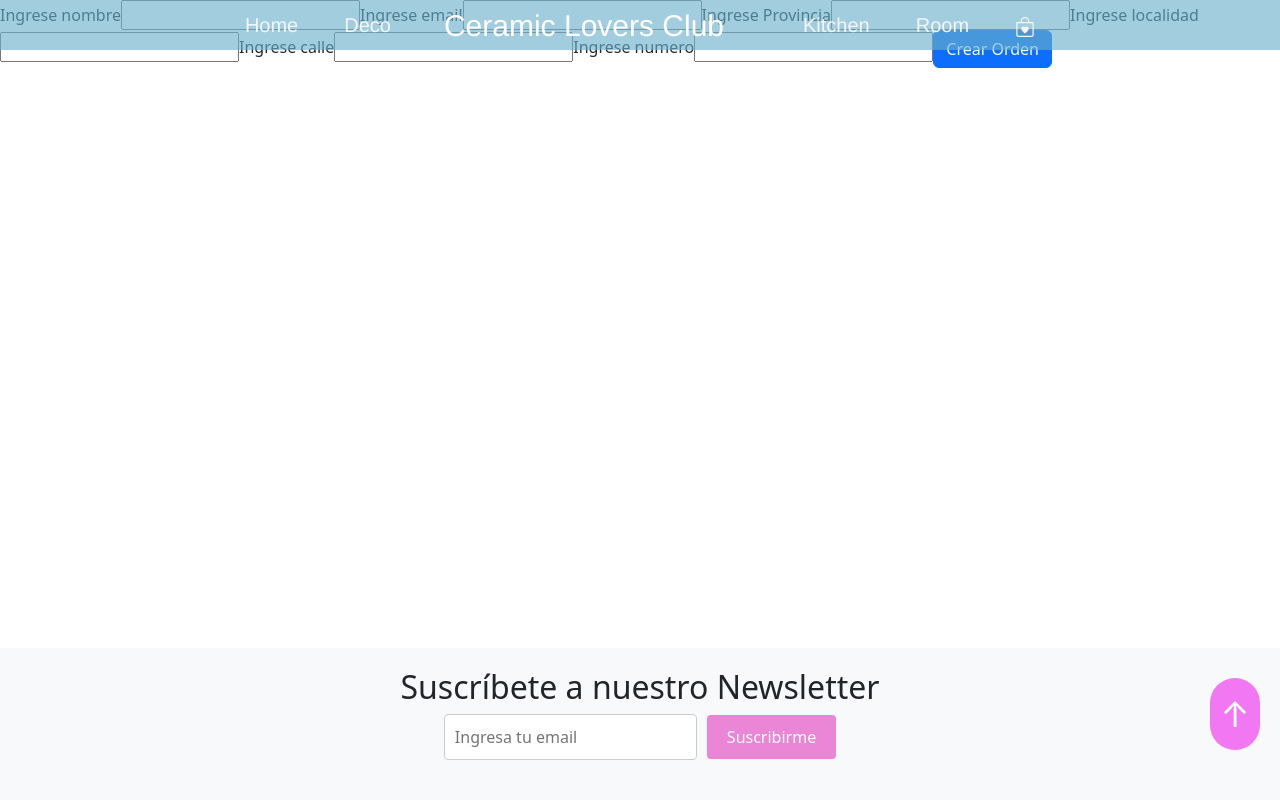
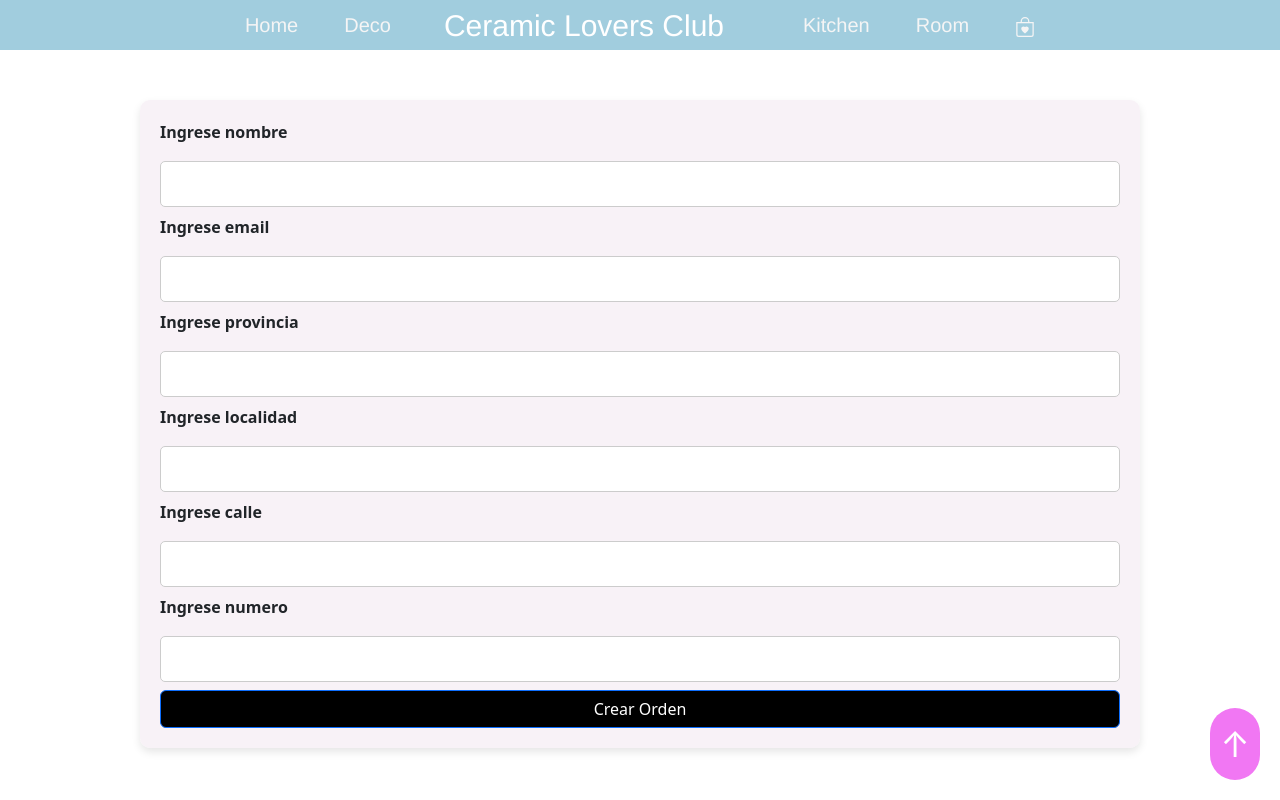
Before and after one commit to Paula-Osella/Tienda-amantes-de-la-ceramica, a React (Create React App) app: page /cart in a window 1280 px wide. Shown: the top 800 px of the page. Built offline with nearby package versions, Linux system fonts and the light colour scheme.

Commit message:
se agregan estilos al formulario

```diff
--- a/src/App.css
+++ b/src/App.css
@@ -12,5 +12,6 @@ body, html {
 
 .main-content {
     flex: 1;
+    padding: 10px;
     padding-bottom: 80px;
 }
--- a/src/components/Cart/Cart.css
+++ b/src/components/Cart/Cart.css
@@ -0,0 +1,16 @@
+.cart-container {
+    padding: 20px;
+    margin-top: 20px;
+}
+
+.wrapper {
+    display: flex;
+    flex-direction: column;
+    min-height: 100vh;
+}
+
+.main-content {
+    flex: 1;
+    padding-bottom: 80px;
+margin: auto;
+}
--- a/src/components/Cart/Cart.jsx
+++ b/src/components/Cart/Cart.jsx
@@ -1,90 +1,76 @@
-import React from "react";
-import CartDetail from "./CartDetail";
-import { useState } from 'react';
+import React, { useState } from "react";
+import CartDetail from "./CartDetail"; // Asegúrate de que este componente esté implementado
 import Form from "../Form/Form";
+import { collection, getFirestore, addDoc } from "firebase/firestore";
 import "./Cart.css";
-import {collection, getFirestore, addDoc} from "firebase/firestore"
+
 const Cart = () => {
     const [buyer, setBuyer] = useState({
-        nombre: "",
-        email: "",
-        Provincia: "",
-        localidad: "",
-        calle: "",
-        numero: "",
-
-    })
-    const [error, setError] = useState({
         nombre: "",
         email: "",
         provincia: "",
         localidad: "",
         calle: "",
         numero: "",
+    });
 
-    })
+    const [error, setError] = useState({});
 
     const handleChange = (e) => {
         setBuyer({
             ...buyer,
-            [e.target.name]: e.target.value
-        })
-    }
+            [e.target.name]: e.target.value,
+        });
+    };
 
     const submit = (e) => {
-        e.preventDefault()
-        const localError = {}
-        if (!buyer.name) {
-            localError.name = "El nombre es obligatorio."
+        e.preventDefault();
+        const localError = {};
+
+        if (!buyer.nombre) {
+            localError.nombre = "El nombre es obligatorio.";
         }
         if (!buyer.email) {
-            localError.email = "El mail es obligatorio."
+            localError.email = "El email es obligatorio.";
         }
-
         if (!buyer.provincia) {
-            localError.provincia = "Colocar la provincia es obligatorio."
+            localError.provincia = "Colocar la provincia es obligatorio.";
         }
-
         if (!buyer.calle) {
-            localError.calle = "Colocar la provincia es obligatorio."
+            localError.calle = "Colocar la calle es obligatorio.";
         }
-
         if (!buyer.numero) {
-            localError.numero = "Colocar el numero de tu calle es obligatorio."
+            localError.numero = "Colocar el número de tu calle es obligatorio.";
         }
 
         if (Object.keys(localError).length === 0) {
-addToCart()
+            addToCart();
         } else {
-            setError(localError)
+            setError(localError);
         }
+    };
 
-    }
+    const addToCart = () => {
+        const db = getFirestore();
+        const orderCollection = collection(db, "orders");
+        const purchase = {
+            buyer,
+            items: [],
+            total: 200,
+            date: new Date(),
+        };
+        addDoc(orderCollection, purchase)
+            .then((res) => console.log(res.id))
+            .catch((err) => console.log(err));
+    };
 
+    return (
+        <div className="cart-container">
 
-const addToCart =()=>{
-const db=getFirestore()
-const orderCollection= collection(db,"orders")
-const purchase ={
-    buyer,
-    items: Cart,
-    total: 200,
-    date: new Date(),
-}
-addDoc(orderCollection,purchase)
-.then(res=> console.log(res.id))
-.catch (err=>console.log(err))
-}
-    return (
-        <div>
-            <Form handleChange={handleChange} submit={submit} formData={buyer}
-                error={error} />
-
+            <CartDetail />
+            <Form handleChange={handleChange} submit={submit} formData={buyer} error={error} />
         </div>
-
-
-
-    )
-}
+    );
+};
 
 export default Cart;
--- a/src/components/Footer/Footer.css
+++ b/src/components/Footer/Footer.css
@@ -1,12 +1,27 @@
 .footer {
     background-color: #f8f9fa;
     padding: 20px;
-    position: relative;
     text-align: center;
-    padding: 20px;
-    text-align: center;
-    position: relative;
     width: 100%;
+    margin-top: auto;
+}
+
+.footer-content {
+    margin-bottom: 20px;
+}
+
+.scroll-top {
+    position: fixed;
+    right: 20px;
+    bottom: 20px;
+    padding: 10px;
+    background-color: #f177f3;
+    color: white;
+    border: none;
+    border-radius: 150px;
+    width: 50px;
+    cursor: pointer;
+    font-size: 35px;
 }
 
 .footer-content {
@@ -39,19 +54,7 @@
     background-color: #701062;
 }
 
-.scroll-top {
-    position: absolute;
-    right: 20px;
-    bottom: 50px;
-    padding: 10px;
-    background-color: #f177f3;
-    color: white;
-    border: none;
-    border-radius: 150px;
-    width: 50px;
-    cursor: pointer;
-    font-size: 35px;
-}
+
 
 .scroll-top:hover {
     background-color: #aa2ac4;
--- a/src/components/Form/Form.css
+++ b/src/components/Form/Form.css
@@ -1,3 +1,44 @@
-.CuerpoForm{
-    margin-top: 250px;
+.form-card {
+    background-color: #f6eff5c8;
+    border-radius: 10px;
+    box-shadow: 0 4px 8px rgba(0, 0, 0, 0.1);
+    margin-top: 50px;
+    padding: 20px;
+    width: 1000px;
+
 }
+.cuerpo-form {
+    display: flex;
+    flex-direction: column;
+}
+
+
+.form-label {
+    font-weight: bold;
+    margin-bottom: 5px;
+    display: block;
+
+}
+
+
+.form-input {
+    width: 100%;
+    padding: 10px;
+    border: 1px solid #ccc;
+    border-radius: 5px;
+    box-sizing: border-box;
+    margin-top: 9px;
+}
+
+
+.form-input:focus {
+    outline: none;
+    border-color: #9a9095;
+}
+
+
+.error-text {
+    color: rgb(211, 48, 15);
+    font-size: 0.875rem;
+    margin-top: 5px;
+}
--- a/src/components/Form/Form.jsx
+++ b/src/components/Form/Form.jsx
@@ -1,22 +1,28 @@
 import React from "react";
+import "../Form/Form.css";
 
 const Form = ({ handleChange, submit, formData, error }) => {
     return (
-        <form className="CuerpoForm" onSubmit={submit} >
-            {
-                Object.keys(formData).map((key, i) => (
-                    <>
-                        <label htmlFor={key} key={i}>Ingrese {key}</label>
-                        <input type="text" name={key} id={key} onChange={handleChange}></input>
-                        {
-                            error[key] && <span>[error [key]]</span>
-                        }
-                    </>
-                ))
-            }
-            <button onClick={submit} type="submit" className="btn btn-primary">Crear Orden</button>
-        </form>
-    )
-}
+        <div className="form-card">
+            <form className="cuerpo-form" onSubmit={submit}>
+                {Object.keys(formData).map((key, i) => (
+                    <div className="form-label" key={i}>
+                        <label htmlFor={key} className="form-label">Ingrese {key}</label>
+                        <input
+                            type="text"
+                            name={key}
+                            id={key}
+                            className="form-input"
+                            onChange={handleChange}
+                            value={formData[key]}
+                        />
+                        {error[key] && <span className="error-text">{error[key]}</span>}
+                    </div>
+                ))}
+                <button type="submit" className="btn btn-primary bg-black">Crear Orden</button>
+            </form>
+        </div>
+    );
+};
 
 export default Form;
--- a/src/components/ItemListContainer/Item.css
+++ b/src/components/ItemListContainer/Item.css
@@ -4,7 +4,7 @@
     justify-content: space-between;
     align-items: center;
     width: 250px;
-    margin: 15px;
+    margin: 4px;
     padding: 15px;
     border: 1px solid #ddd;
     border-radius: 10px;
```
